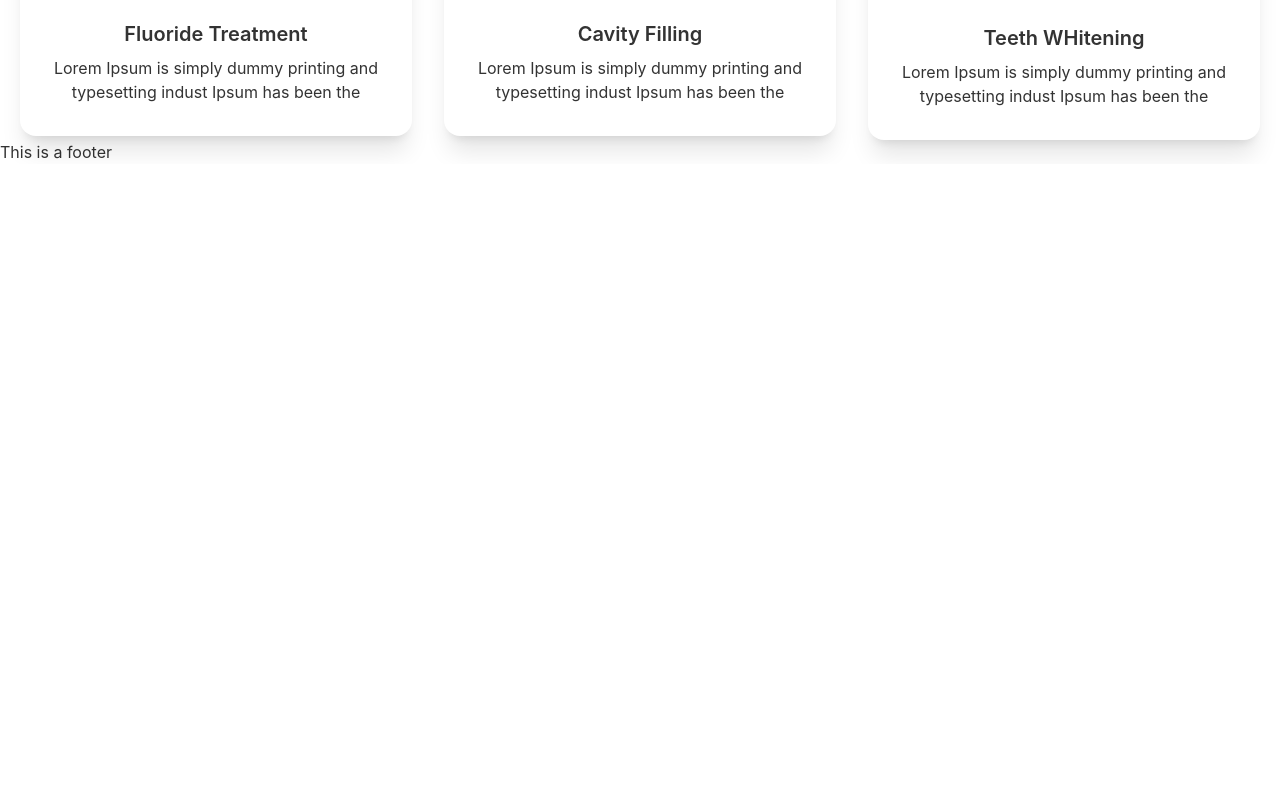
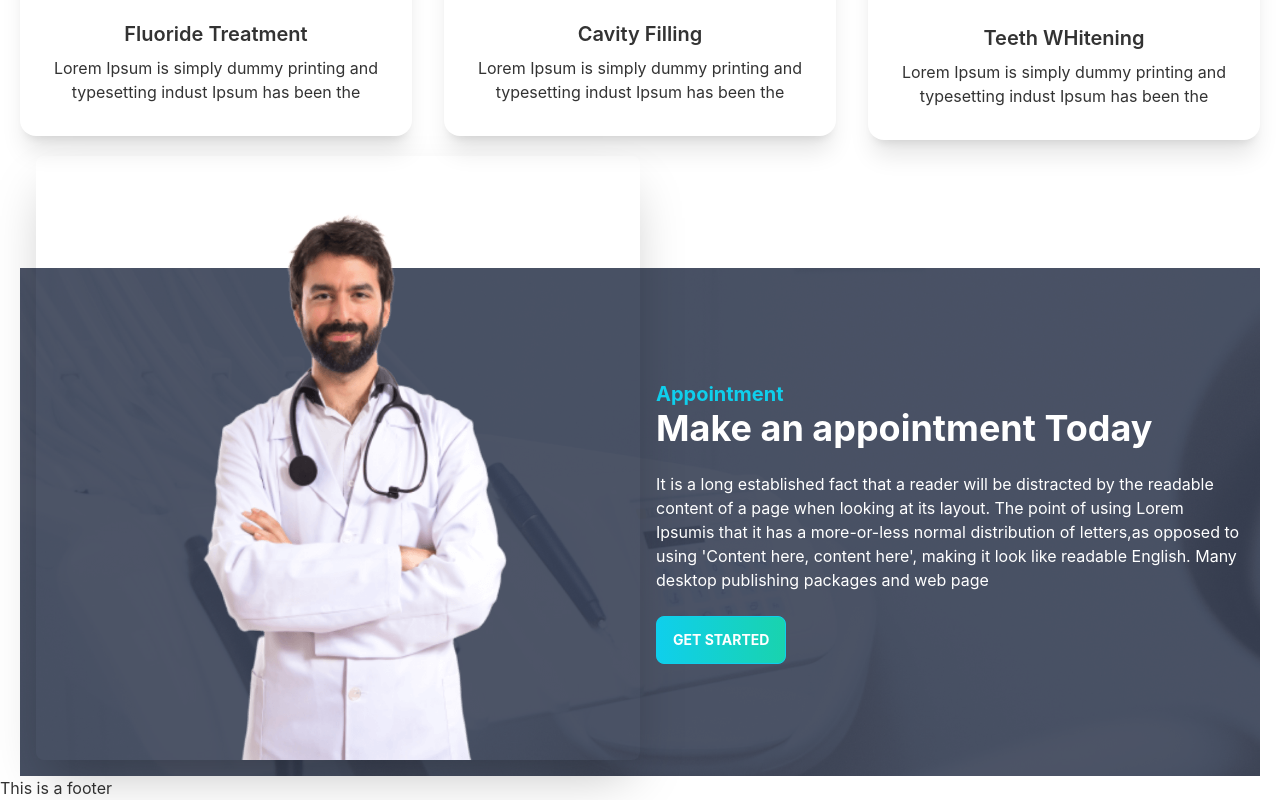
Before and after one commit to Sayeednayeem1/doctors-portal-client-side, a React (Create React App) app: page / in a window 1280 px wide. Shown: the part 1016-1816 px from the top of the page. Before the commit the page ends 1180 px from the top, so only its background shows below. Built offline with nearby package versions, Linux system fonts and the light colour scheme.

Commit message:
added MakeApointment Component to the home route

```diff
--- /dev/null
+++ b/src/components/PrimaryButton/PrimaryButton.js
@@ -0,0 +1,11 @@
+import React from 'react';
+
+const PrimaryButton = ({children}) => {
+    return (
+        <div>
+            <button className="btn btn-primary bg-gradient-to-r from-primary to-secondary text-white font-bold">{children}</button>
+        </div>
+    );
+};
+
+export default PrimaryButton;
--- a/src/pages/Home/Banner/Banner.js
+++ b/src/pages/Home/Banner/Banner.js
@@ -1,5 +1,6 @@
 import React from 'react';
 import imageBanner from '../../../assets/images/chair.png';
+import PrimaryButton from '../../../components/PrimaryButton/PrimaryButton';
 
 const Banner = () => {
     return (
@@ -10,7 +11,7 @@ const Banner = () => {
                     <div>
                         <h1 className="text-5xl font-bold">Box Office News!</h1>
                         <p className="py-6">Provident cupiditate voluptatem et in. Quaerat fugiat ut assumenda excepturi exercitationem quasi. In deleniti eaque aut repudiandae et a id nisi.</p>
-                        <button className="btn btn-primary bg-gradient-to-r from-primary to-secondary text-white font-bold">Get Started</button>
+                        <PrimaryButton>Get Started</PrimaryButton>
                     </div>
                 </div>
             </div>
--- a/src/pages/Home/Home/Home.js
+++ b/src/pages/Home/Home/Home.js
@@ -1,6 +1,7 @@
 import React from 'react';
 import Banner from '../Banner/Banner';
 import InfoCards from '../InfoCards/InfoCards';
+import MakeAppointment from '../MakeAppointment/MakeAppointment';
 import Services from '../Services/Services';
 
 const Home = () => {
@@ -9,6 +10,7 @@ const Home = () => {
             <Banner />
             <InfoCards />
             <Services />
+            <MakeAppointment />
         </div>
     );
 };
--- /dev/null
+++ b/src/pages/Home/MakeAppointment/MakeAppointment.js
@@ -0,0 +1,28 @@
+import React from 'react';
+import DoctorImage from '../../../assets/images/doctor.png';
+import appointment from '../../../assets/images/appointment.png';
+import PrimaryButton from '../../../components/PrimaryButton/PrimaryButton';
+
+const MakeAppointment = () => {
+    return (
+        <div className='mt-32'
+            style={{
+                background: `url(${appointment})`
+            }}
+        >
+            <div className="hero ">
+                <div className="hero-content flex-col lg:flex-row">
+                    <img src={DoctorImage} className="-mt-32 hidden md:block lg:w-1/2  rounded-lg shadow-2xl" alt='' />
+                    <div className=''>
+                        <h1 className="text-xl font-bold text-primary">Appointment</h1>
+                        <h4 className='text-4xl font-bold text-white'>Make an appointment Today</h4>
+                        <p className="py-6 text-white">It is a long established fact that a reader will be distracted by the readable content of a page when looking at its layout. The point of using Lorem Ipsumis that it has a more-or-less normal distribution of letters,as opposed to using 'Content here, content here', making it look like readable English. Many desktop publishing packages and web page</p>
+                        <PrimaryButton>Get Started</PrimaryButton>
+                    </div>
+                </div>
+            </div>
+        </div>
+    );
+};
+
+export default MakeAppointment;
```
